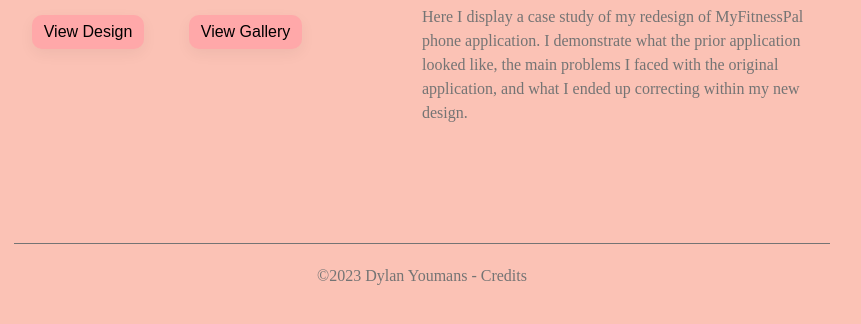
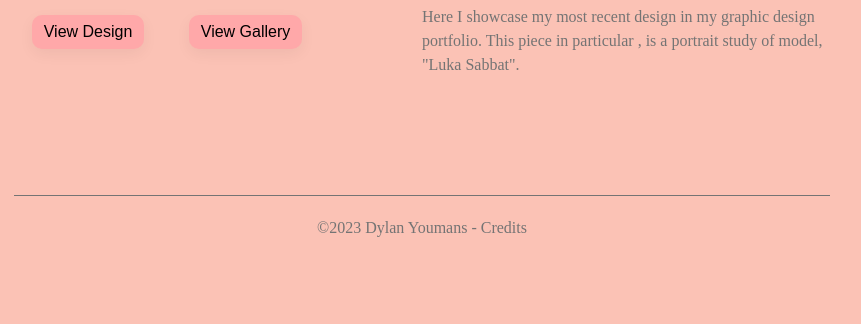
Before and after one commit to dylyou610/NewPortfolio, a plain HTML site: page index.html in a window 1280 px wide. Shown: the part 1976-2300 px from the top of the page, without its empty margins (218-1079 px from the left). Drawn offline with nearby package versions, Linux system fonts and the light colour scheme; files whose address does not match are found by name; a web font is replaced by a local one.

Commit message:
Text
updated illustration desc

```diff
--- a/index.html
+++ b/index.html
@@ -127,7 +127,7 @@
             <div class="left">
                 <img src="/IMG/Front Page/2.jpg"" alt="Image Here">
                 <h2>Adobe Photoshop Illustration</h2>
-                <p>Here I display a case study of my redesign of MyFitnessPal phone application. I demonstrate what the prior application looked like, the main problems I faced with the original application, and what I ended up correcting within my new design.
+                <p> Here I showcase my most recent design in my graphic design portfolio. This piece in particular , is a portrait study of model, "Luka Sabbat".
                 </p>
             </div>
         </div>
```
